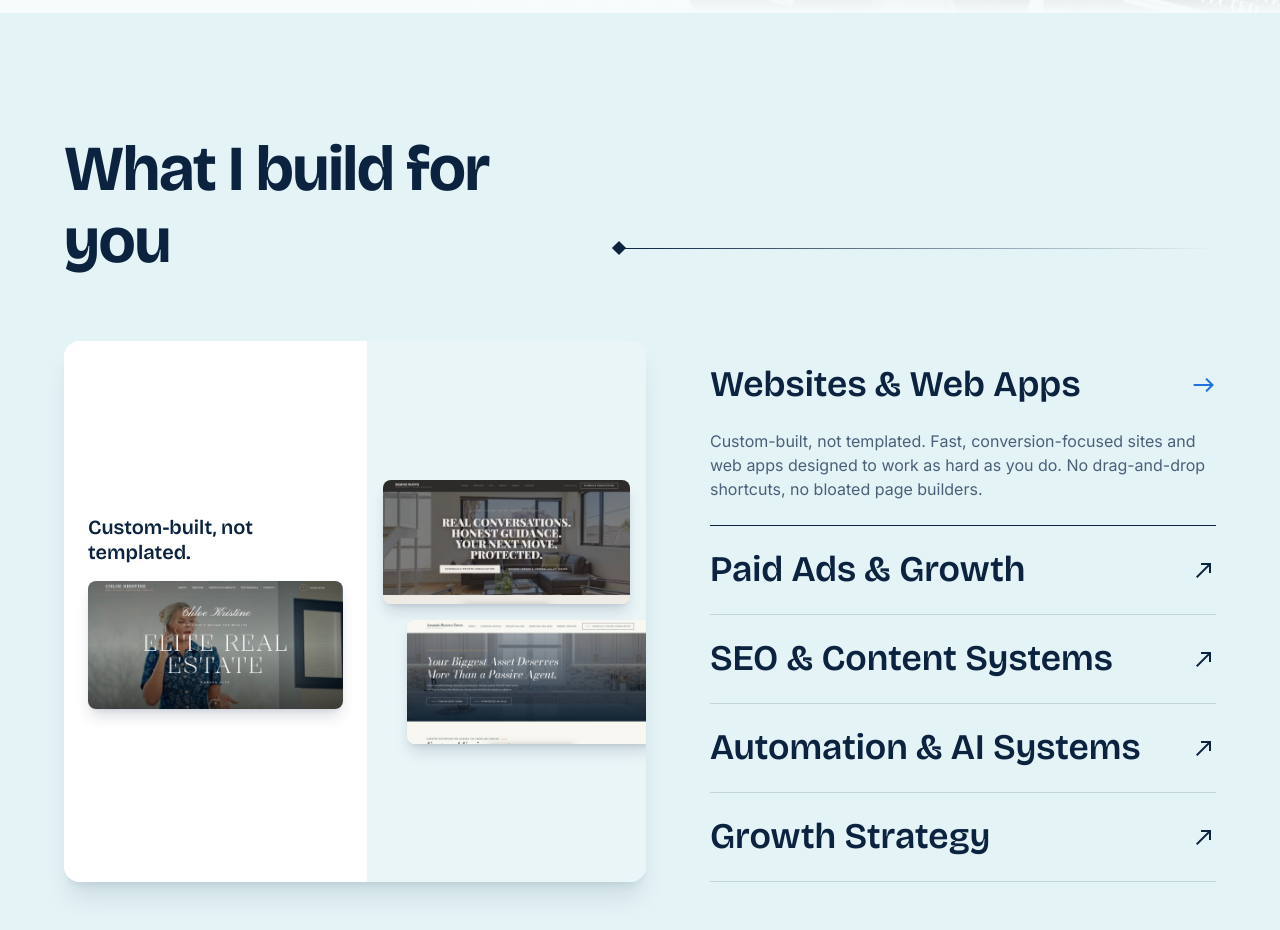
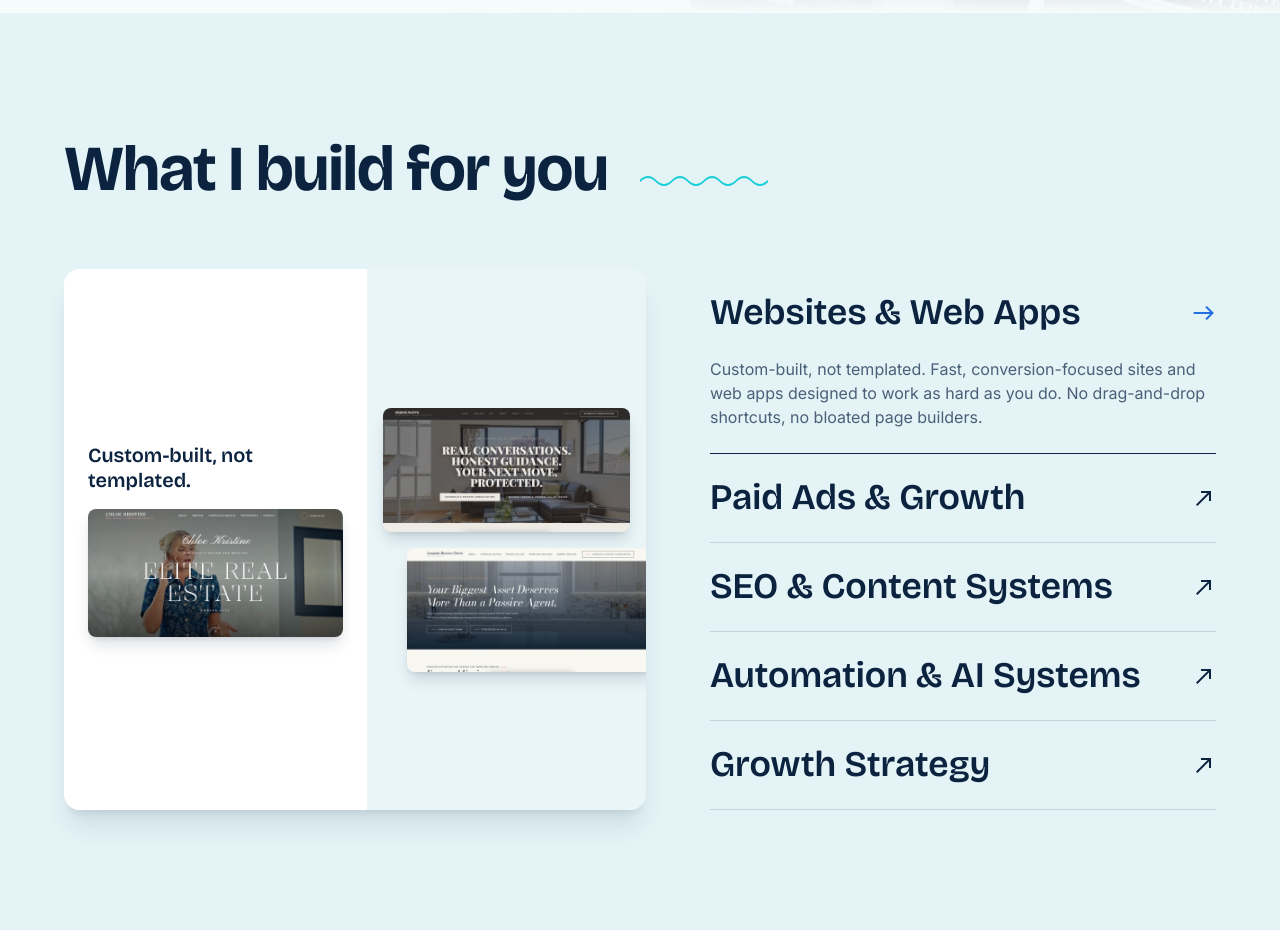
Before and after one commit to Daraphista/angelomendozaworks-site, a Next.js app: page / in a window 1280 px wide. Shown: the part 904-1834 px from the top of the page. Built offline with nearby package versions, Linux system fonts and the light colour scheme.

Commit message:
feat(services): use lagoon wave in header and keep headline on one line at xl
Co-Authored-By: Claude Opus 5.5 <noreply@anthropic.com>

```diff
--- a/src/components/Services.tsx
+++ b/src/components/Services.tsx
@@ -3,6 +3,7 @@
 import { useState } from "react";
 import Image from "next/image";
 import Logo from "@/components/Logo";
+import Wave from "@/components/Wave";
 
 const SERVICES = [
   {
@@ -198,16 +199,12 @@ export default function Services() {
   return (
     <section className="py-section-gap bg-surface-container" id="services">
       <div className="max-w-container-max mx-auto px-margin-mobile md:px-margin-desktop">
-        <div className="flex flex-col lg:flex-row lg:items-end gap-8 mb-16">
-          <h2 className="font-headline font-bold text-headline-lg md:text-headline-xl text-secondary max-w-[13ch]">
+        <div className="flex flex-col xl:flex-row xl:items-end gap-8 mb-16">
+          <h2 className="font-headline font-bold text-headline-lg md:text-headline-xl text-secondary xl:whitespace-nowrap">
             What I build for you
           </h2>
-          <div
-            aria-hidden
-            className="hidden lg:flex flex-1 items-center pb-6"
-          >
-            <span className="size-2.5 rotate-45 bg-secondary shrink-0" />
-            <span className="h-px flex-1 bg-gradient-to-r from-secondary to-secondary/0" />
+          <div className="hidden xl:flex flex-1 items-center pb-4">
+            <Wave className="h-4 w-full max-w-32 text-lagoon" />
           </div>
         </div>
 
```
